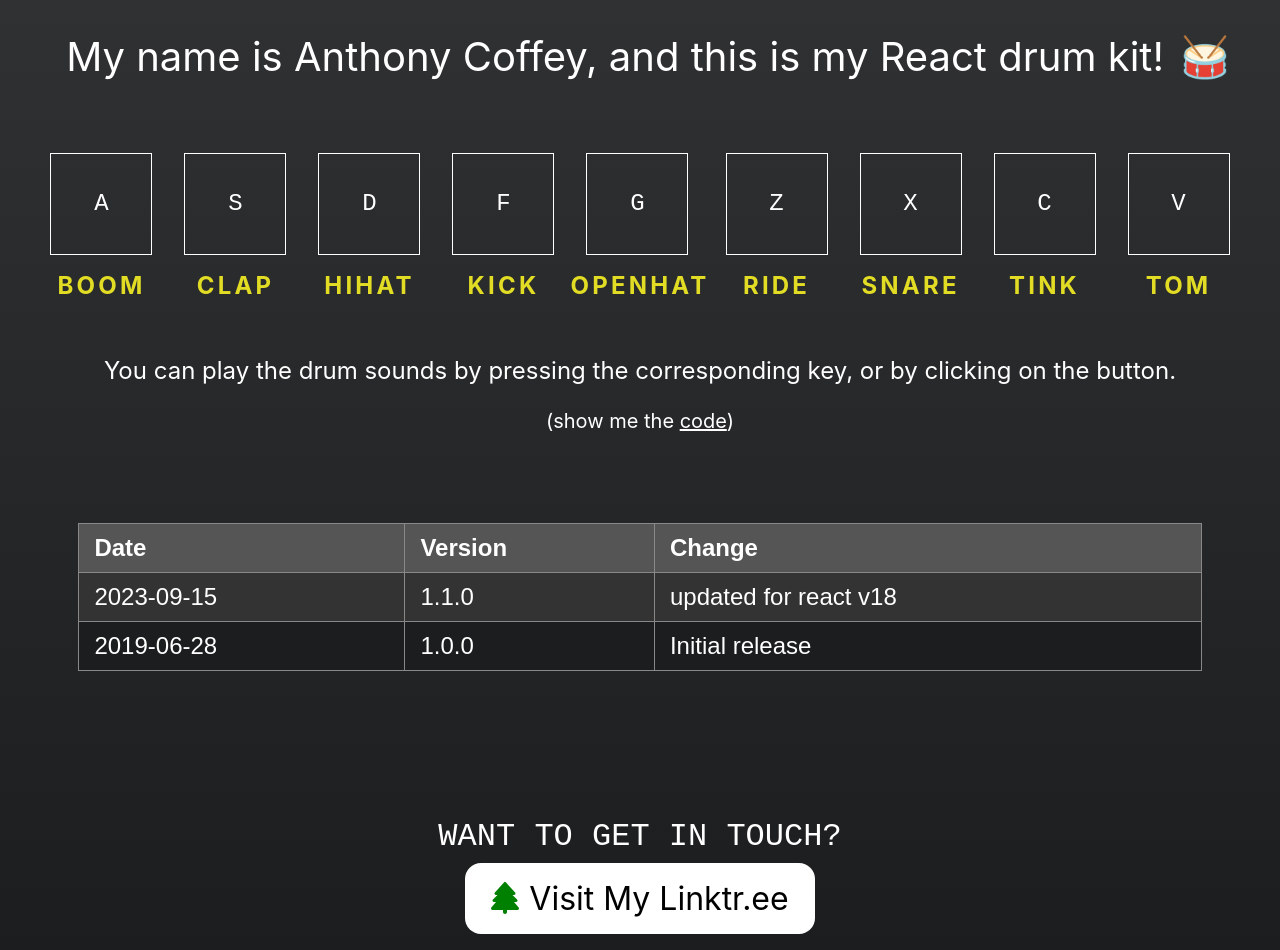
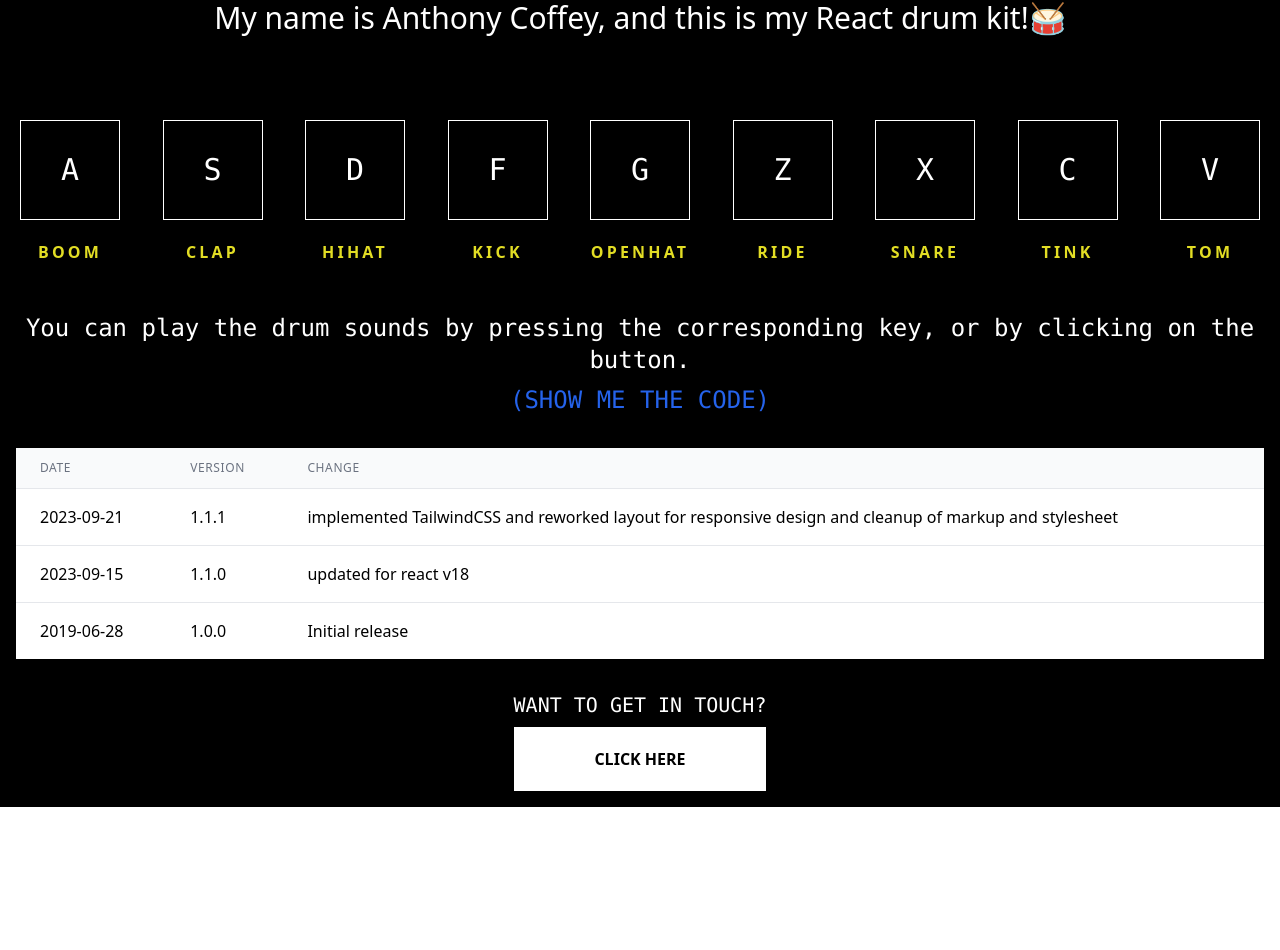
Before and after one commit to anthonycoffey/React-Drum-Kit, a React (Create React App) app: page / in a window 1280 px wide. Shown: the part 160-1110 px from the top of the page. After the commit the page ends 967 px from the top, so only its background shows below. Built offline with nearby package versions, Linux system fonts and the light colour scheme.

Commit message:
implemented TailwindCSS and reworked layout...

```diff
--- a/package.json
+++ b/package.json
@@ -1,6 +1,6 @@
 {
   "name": "React-Drum-Kit",
-  "version": "0.1.0",
+  "version": "1.1.1",
   "private": true,
   "homepage": "https://anthonycoffey.github.io/React-Drum-Kit/",
   "dependencies": {
@@ -46,6 +46,7 @@
     "@fortawesome/fontawesome-svg-core": "^6.4.2",
     "@fortawesome/free-regular-svg-icons": "^6.4.2",
     "@fortawesome/react-fontawesome": "^0.2.0",
-    "sass": "^1.67.0"
+    "sass": "^1.67.0",
+    "tailwindcss": "^3.3.3"
   }
 }
--- a/public/index.html
+++ b/public/index.html
@@ -21,7 +21,7 @@
       work correctly both with client-side routing and a non-root public URL.
       Learn how to configure a non-root public URL by running `npm run build`.
     -->
-    <title>React Drum Kit</title>
+    <title>React Drum Kit by Anthony Coffey</title>
   </head>
   <body>
     <noscript>You need to enable JavaScript to run this app.</noscript>
--- a/src/App.js
+++ b/src/App.js
@@ -50,7 +50,6 @@ function App() {
     if (!audio) return;
     audio.currentTime = 0;
     audio.play();
-    console.log("bet its here");
     key.classList.add("playing", "animated", "heartBeat");
     setTimeout(() => {
       key.classList.remove("playing", "animated", "heartBeat");
@@ -59,11 +58,10 @@ function App() {
 
   return (
     <div className="App">
-      <header>
-        <div className="project"></div>
-      </header>
-      <main>
-        <h1 className="greeting">
+      <main className="min-h-screen flex flex-col">
+        <header className="bg-black p-4 shadow-sm">
+          <div className="container mx-auto">
+            <h1 className="text-8xl text-white text-center mt-4 mb-8 font-bold">
               {GREETING}
               <span role="img" aria-label="music notes">
                 👋
@@ -71,7 +69,7 @@ function App() {
             </h1>
 
             <div className="introduction">
-          <p>
+              <p className="text-3xl text-white text-center">
                 <span role="img" aria-label="wave"></span>
                 My name is {AUTHOR}, and this is my React drum kit!
                 <span role="img" aria-label="cool">
@@ -79,71 +77,97 @@ function App() {
                 </span>
               </p>
             </div>
-
+          </div>
+        </header>
+        <section id="drumkit" className="flex-1 bg-black">
+          <div className="container mx-auto my-12">
             <div className="keys">{keys}</div>
-
+            {sounds}
+          </div>
           <div className="instructions">
-          <p>
+            <p className="text-2xl text-center text-white font-mono">
               You can play the drum sounds by pressing the corresponding key, or
               by clicking on the button.
             </p>
-        </div>
-        <small>
+            <div className="text-white text-center uppercase pb-4">
               <span>
-            (show me the{" "}
                 <a
                   href="https://github.com/anthonycoffey/JavaScript30_ReactDrumKit_01"
                   rel="noopener noreferrer"
                   target="_blank"
+                  className="mt-2 block text-blue-600 font-mono text-2xl"
                 >
-              code
+                  (show me the code)
                 </a>
-            )
               </span>
-        </small>
-        {sounds}
-        <hr />
-        <table className="changelog-table">
-          <thead>
+            </div>
+          </div>
+        </section>
+        <section id="changelog" className="bg-black p-4 shadow-sm flex-1">
+          <div className="container mx-auto">
+            <table className="min-w-full divide-y divide-gray-200">
+              <thead className="bg-gray-50">
                 <tr>
-              <th>Date</th>
-              <th>Version</th>
-              <th>Change</th>
+                  <th
+                    scope="col"
+                    className="px-6 py-3 text-left text-xs font-medium text-gray-500 uppercase tracking-wider"
+                  >
+                    Date
+                  </th>
+                  <th
+                    scope="col"
+                    className="px-6 py-3 text-left text-xs font-medium text-gray-500 uppercase tracking-wider"
+                  >
+                    Version
+                  </th>
+                  <th
+                    scope="col"
+                    className="px-6 py-3 text-left text-xs font-medium text-gray-500 uppercase tracking-wider"
+                  >
+                    Change
+                  </th>
                 </tr>
               </thead>
-          <tbody>
+              <tbody className="bg-white divide-y divide-gray-200">
                 <tr>
-              <td>2023-09-15</td>
-              <td>1.1.0</td>
-              <td>updated for react v18</td>
+                  <td className="px-6 py-4 whitespace-nowrap">2023-09-21</td>
+                  <td className="px-6 py-4 whitespace-nowrap">1.1.1</td>
+                  <td className="px-6 py-4">
+                    implemented TailwindCSS and reworked layout for responsive
+                    design and cleanup of markup and stylesheet
+                  </td>
                 </tr>
                 <tr>
-              <td>2019-06-28</td>
-              <td>1.0.0</td>
-              <td>Initial release</td>
+                  <td className="px-6 py-4 whitespace-nowrap">2023-09-15</td>
+                  <td className="px-6 py-4 whitespace-nowrap">1.1.0</td>
+                  <td className="px-6 py-4">updated for react v18</td>
+                </tr>
+                <tr>
+                  <td className="px-6 py-4 whitespace-nowrap">2019-06-28</td>
+                  <td className="px-6 py-4 whitespace-nowrap">1.0.0</td>
+                  <td className="px-6 py-4">Initial release</td>
                 </tr>
               </tbody>
             </table>
-      </main>
-      <footer>
-        <span className="pre-follow">want to get in touch?</span>
-        <span className="follow-me">
+          </div>
+        </section>
+        <footer className="bg-black text-white py-4">
+          <div className="container mx-auto text-center">
+            <p className="uppercase font-mono text-xl mb-2">
+              want to get in touch?
+            </p>
+
             <a
+              className="bg-white px-20 py-5 text-black uppercase font-bold inline-block"
               href="https://linktr.ee/coffeycodes"
               rel="noopener noreferrer"
               target="_blank"
             >
-            <svg
-              xmlns="http://www.w3.org/2000/svg"
-              height="1em"
-              viewBox="0 0 448 512"
-            >
-              <path d="M210.6 5.9L62 169.4c-3.9 4.2-6 9.8-6 15.5C56 197.7 66.3 208 79.1 208H104L30.6 281.4c-4.2 4.2-6.6 10-6.6 16C24 309.9 34.1 320 46.6 320H80L5.4 409.5C1.9 413.7 0 419 0 424.5c0 13 10.5 23.5 23.5 23.5H192v32c0 17.7 14.3 32 32 32s32-14.3 32-32V448H424.5c13 0 23.5-10.5 23.5-23.5c0-5.5-1.9-10.8-5.4-15L368 320h33.4c12.5 0 22.6-10.1 22.6-22.6c0-6-2.4-11.8-6.6-16L344 208h24.9c12.7 0 23.1-10.3 23.1-23.1c0-5.7-2.1-11.3-6-15.5L237.4 5.9C234 2.1 229.1 0 224 0s-10 2.1-13.4 5.9z" />
-            </svg>
-            Visit My Linktr.ee
+              Click Here
             </a>
-        </span>
+          </div>
         </footer>
+      </main>
     </div>
   );
 }
--- a/src/App.sass
+++ b/src/App.sass
@@ -1,158 +1,27 @@
-body
-  margin: 0
-  min-height: 100vh
-  background: #1692d0
-  background: -webkit-linear-gradient(to top, #1b1d1e, #323436)
-  background: linear-gradient(to top, #1b1d1e ,#323436)
-  font-family: -apple-system, BlinkMacSystemFont, "Segoe UI", "Roboto", "Oxygen", "Ubuntu", "Cantarell", "Fira Sans", "Droid Sans", "Helvetica Neue", sans-serif
-  -webkit-font-smoothing: antialiased
-  -moz-osx-font-smoothing: grayscale
-
-  a, a:active, a:visited
-    color: white
-
-.container
-  max-width: 960px
+@tailwind base
+@tailwind components
+@tailwind utilities
 
 .App
-  font-size: 1.5rem
+  .keys
+    @apply flex justify-between flex-wrap
 
-  @media (max-width: 768px)
-    font-size: 1rem
+    .key-wrapper
+      animation-duration: 0.2s
+      @apply content-center items-center justify-center text-center
 
-  header
-    font-family: monospace
-    padding: 0 1rem
-    color: white
-    display: flex
-    justify-content: space-between
+      kbd.key
+        width: 100px
+        height: 100px
+        border: 1px solid #fff
+        @apply flex text-3xl text-white uppercase m-5 justify-center content-center items-center cursor-pointer
 
-  main
-    display: flex
-    justify-content: center
-    flex-direction: column
-    align-items: center
-    text-align: center
-    color: #FFFFFF
-    min-height: 33vw
-    padding: 0 1rem
+        &.playing
+          color: #e2dd24
+          border-color: #e2dd24
 
-    h1
-      font-size: 5rem
-      span
-        margin-left: 1rem
-
-      @media (max-width: 767px)
-        font-size: 2rem
-
-      margin-bottom: 0
-
-    .introduction
-      margin-bottom: 1rem
-      font-size: 2.5rem
-
-      p
-        span
-          margin-left: 1rem
-
-    .keys
-      display: flex
-      flex-direction: row
-      flex-wrap: wrap
-      justify-content: space-between
-
-      .key-wrapper
-        animation-duration: 0.2s
-        align-content: center
-        align-items: center
-        justify-content: center
-
-
-        kbd.key
-          width: 100px
-          height: 100px
-          margin: 1rem
-          text-transform: uppercase
-          cursor: pointer
-          border: 1px solid
-          display: flex
-          justify-content: center
-          align-items: center
-
-          &.playing
-            color: #e2dd24
-            border-color: #e2dd24
-
-        .sound
-          color: #e2dd24
-          text-transform: uppercase
-          font-weight: bold
-          letter-spacing: 0.2rem
-          position: relative
-
-
-    .instructions
-      margin-top: 2rem
-
-
-      a
-        font-family: monospace
-
-  footer
-    margin-top: 5rem
-    padding-bottom: 1rem
-    width: 100%
-    color: #FFFFFF
-    display: flex
-    flex-direction: column
-    align-items: center
-
-    .pre-follow
-      font-family: monospace
-      font-size: 2rem
-      text-transform: uppercase
-      padding: 3px 0
-      margin-bottom: 5px
-
-    .follow-me
-      font-size: 2rem
-      background: white
-      padding: 1rem
-      min-width: 2rem
-      border-radius: 1rem
-
-      a
-        margin: 0 10px
-        text-decoration: none
-        display: flex
-        align-content: center
-        align-items: center
-        color: black
-
-      svg
-        fill: green
-        margin: 0 10px 0 0
-
-hr
-  border-color: transparent
-
-.changelog-table
-  margin: 4rem auto
-  width: 90%
-  background: #333
-  border-collapse: collapse
-
-  font-family: Arial, sans-serif
-
-  th, td
-    padding: 10px 15px
-    border: 1px solid #888
-    text-align: left
-
-  th
-    background-color: #555
-    font-weight: bold
-
-  tr:nth-child(even)
-
-    background-color: #1b1d1e
+      .sound
+        color: #e2dd24
+        letter-spacing: 0.2rem
+        position: relative
+        @apply font-bold uppercase
--- a/src/index.js
+++ b/src/index.js
@@ -2,7 +2,6 @@ import React from "react";
 import ReactDOM from "react-dom/client";
 import "animate.css/animate.min.css";
 import App from "./App";
-import reportWebVitals from "./reportWebVitals";
 
 const root = ReactDOM.createRoot(document.getElementById("root"));
 root.render(
@@ -10,8 +9,3 @@ root.render(
     <App />
   </React.StrictMode>
 );
-
-// If you want to start measuring performance in your app, pass a function
-// to log results (for example: reportWebVitals(console.log))
-// or send to an analytics endpoint. Learn more: https://bit.ly/CRA-vitals
-// reportWebVitals();
--- /dev/null
+++ b/tailwind.config.js
@@ -0,0 +1,8 @@
+/** @type {import('tailwindcss').Config} */
+module.exports = {
+  content: ["./src/**/*.{js,jsx,ts,tsx}"],
+  theme: {
+    extend: {},
+  },
+  plugins: [],
+};
```
Also changed, not shown: 1 other file (tests, documents, lock files or other folders). Lines whose indentation alone changed are shown as unchanged.
